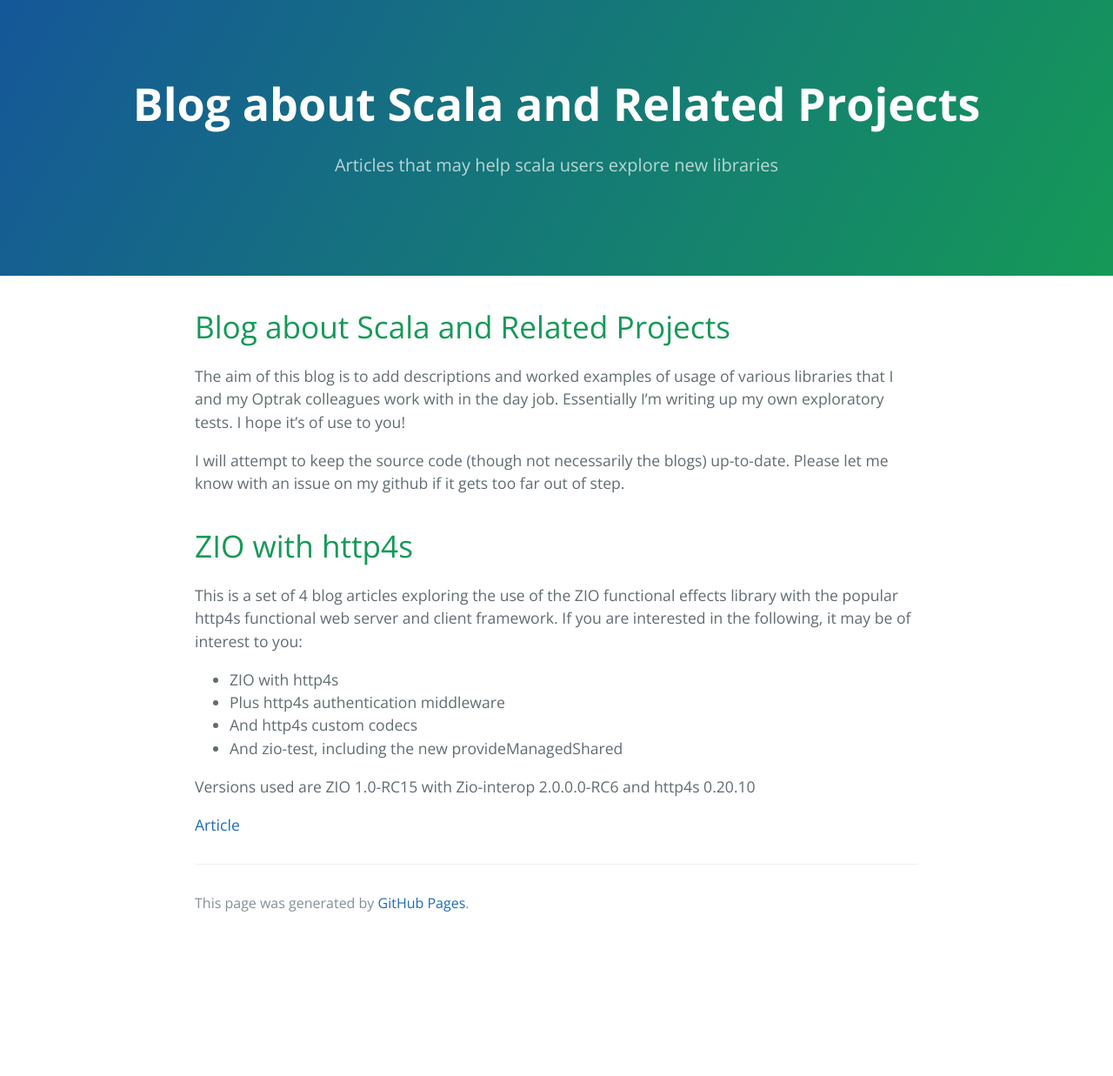
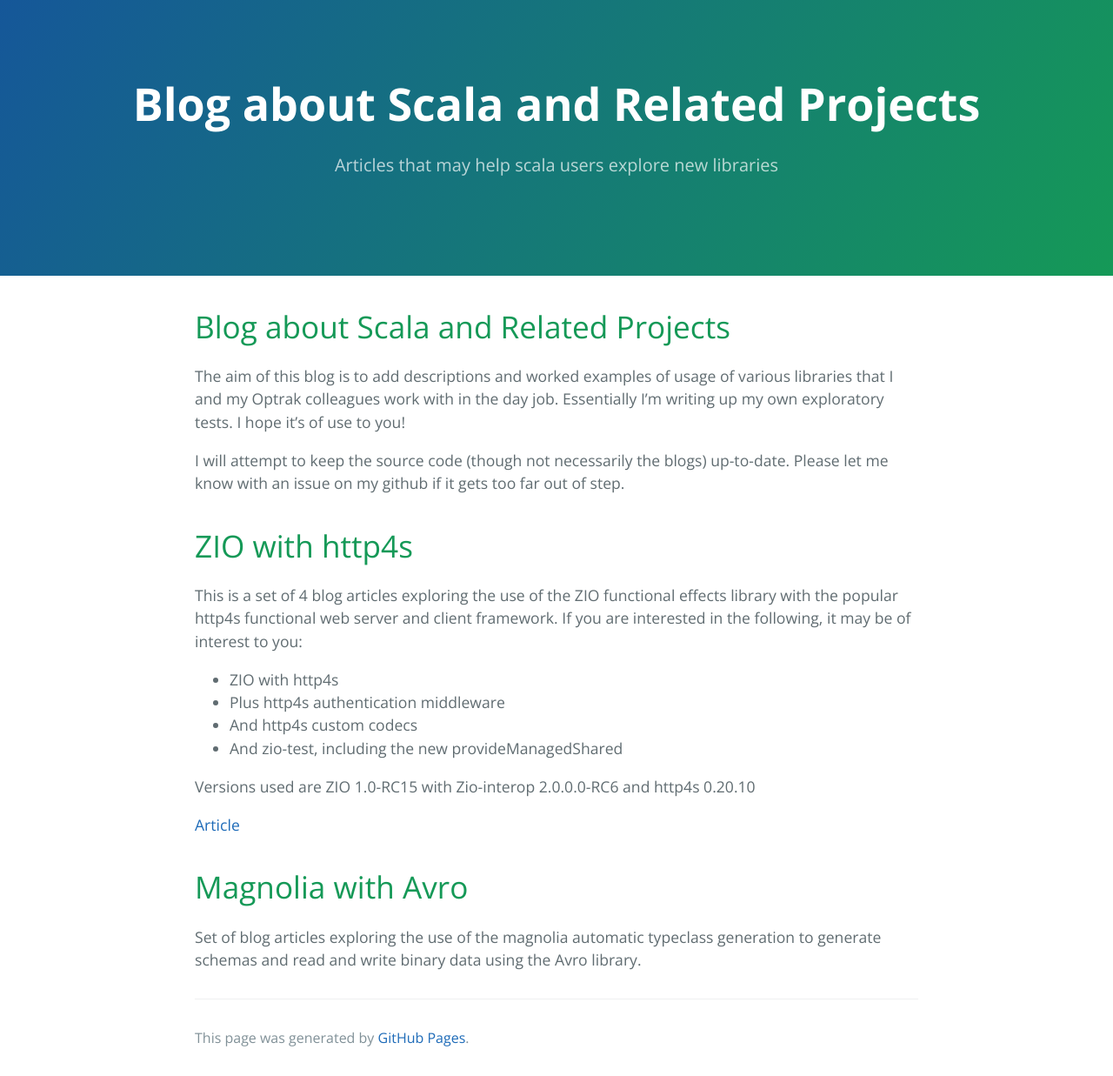
Before and after one commit to TimPigden/TimPigden.github.io, a Jekyll site: the page built from index.md, in a window 1280 px wide. Shown: the whole page at 87% size. Built offline with Jekyll 4.4.1, drawn with Linux system fonts in a browser that asks for light colours; our own code applies the rules of GitHub Pages for plain Markdown files; before the commit the page ends 1082 px from its top, so only the background shows below that.

Commit message:
updated index.md

```diff
--- a/index.md
+++ b/index.md
@@ -13,7 +13,6 @@
 
 # ZIO with http4s
 
-
 This is a set of 4 blog articles exploring the use of the ZIO functional effects library
 with the popular http4s functional web server and client framework. If you are interested
 in the following, it may be of interest to you:
@@ -25,3 +24,8 @@
 Versions used are ZIO 1.0-RC15 with Zio-interop 2.0.0.0-RC6 and http4s 0.20.10
 
 [Article](_pages/zio-http4s/intro.md)
+
+# Magnolia with Avro
+
+Set of blog articles exploring the use of the magnolia automatic typeclass generation
+to generate schemas and read and write binary data using the Avro library.
```
